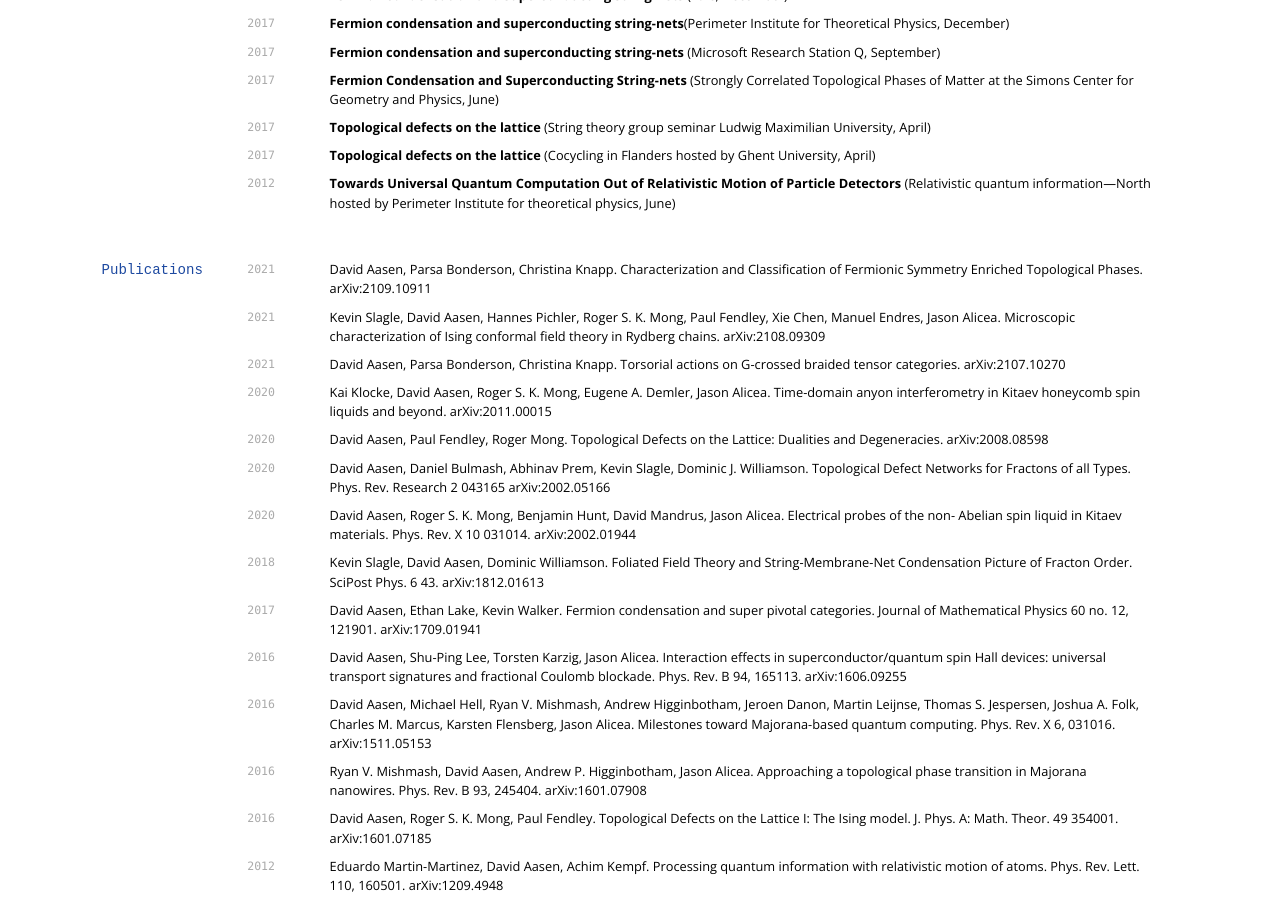
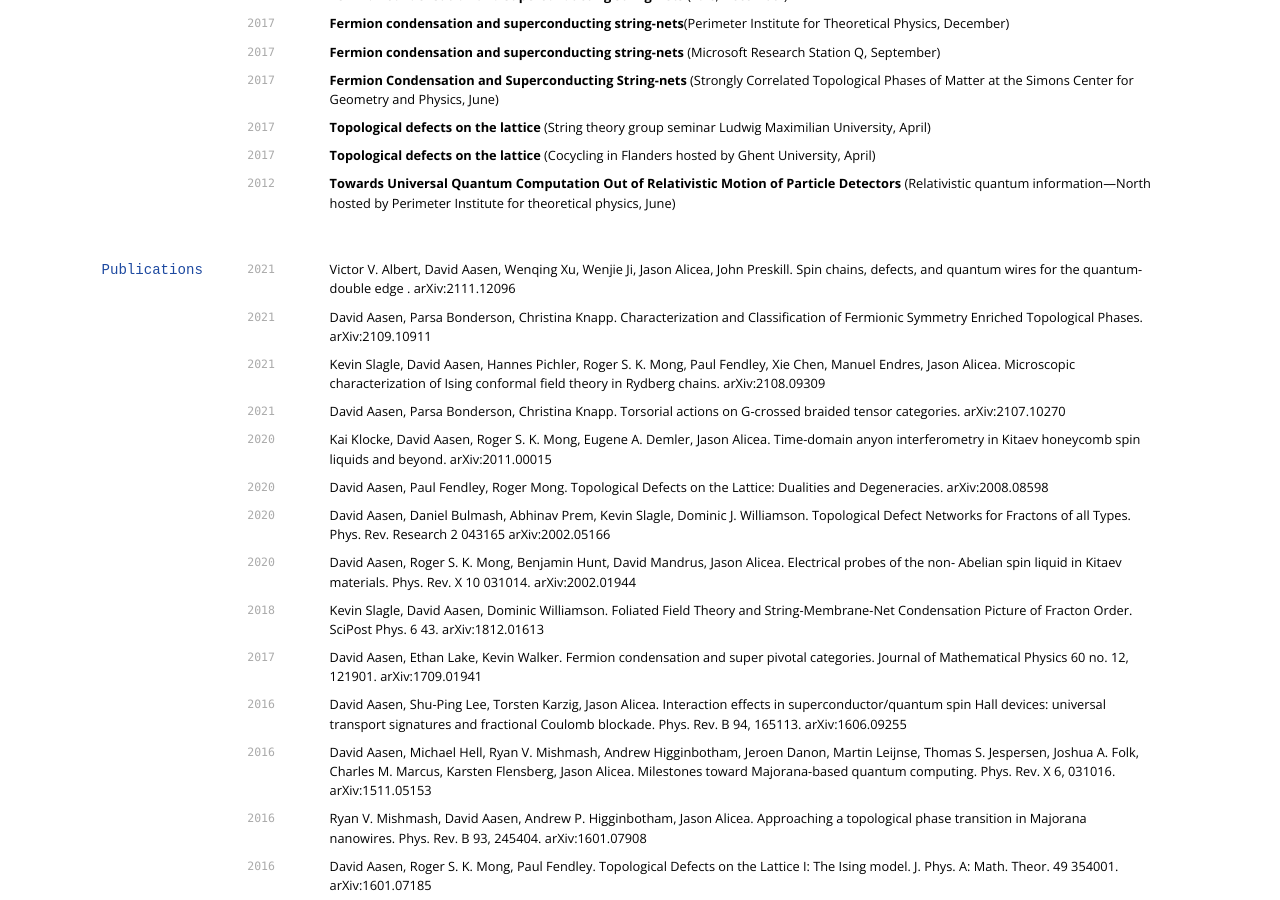
Before and after one commit to davidaasen/davidaasen.github.io, a Jekyll site: the page built from CV.md, in a window 1280 px wide and 900 px high, scrolled down 998 px. Built offline with Jekyll 4.4.1, drawn with Linux system fonts in a browser that asks for light colours; nearby versions of some CDN libraries.

Commit message:
Update CV.md

```diff
--- a/CV.md
+++ b/CV.md
@@ -107,6 +107,11 @@ __Towards Universal Quantum Computation Out of Relativistic Motion of Particle D
 <!-- ### Journals -->
 
 `2021`
+Victor V. Albert, David Aasen, Wenqing Xu, Wenjie Ji, Jason Alicea, John Preskill. Spin chains, defects, and quantum wires for the quantum-double edge
+. [arXiv:2111.12096](https://arxiv.org/abs/2111.12096)
+
+
+`2021`
 David Aasen, Parsa Bonderson, Christina Knapp. Characterization and Classification of Fermionic Symmetry Enriched Topological Phases. [arXiv:2109.10911
 ](https://arxiv.org/abs/2109.10911)
 
```
